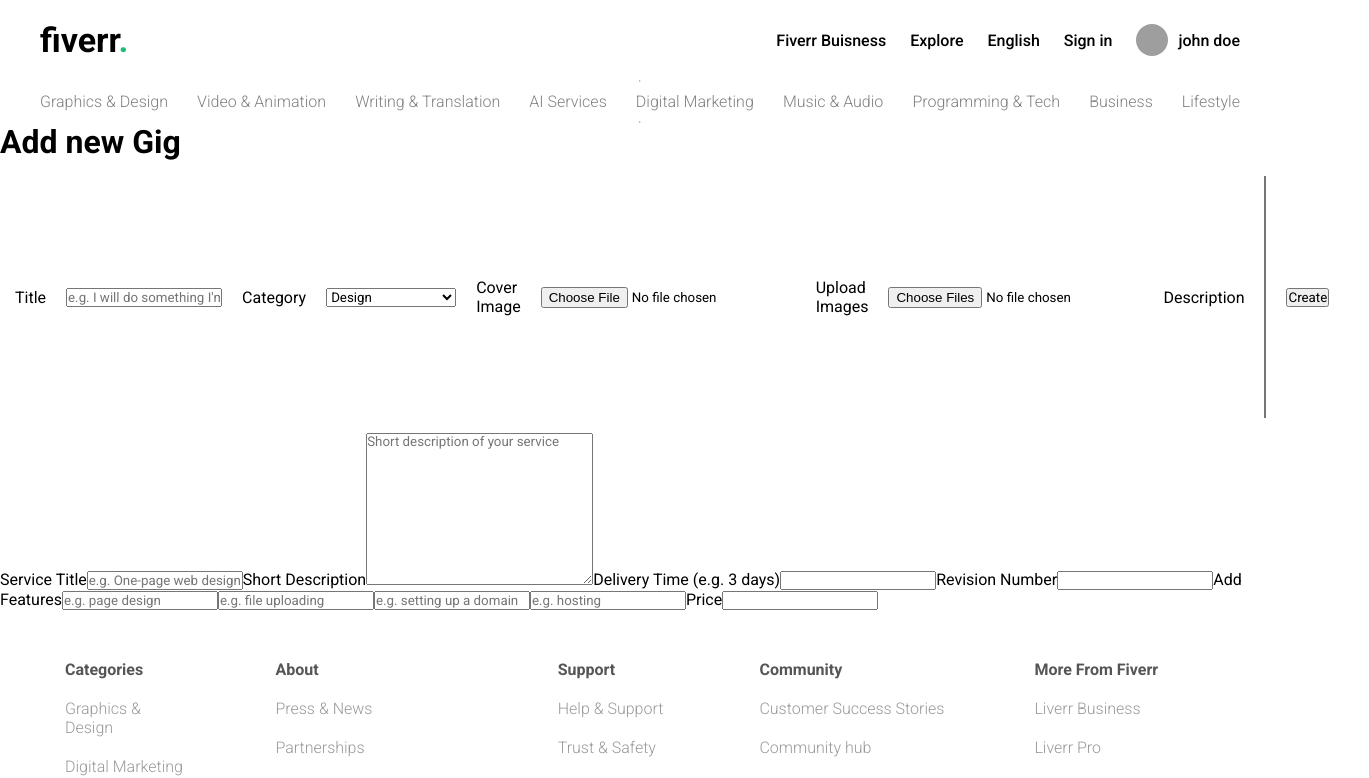
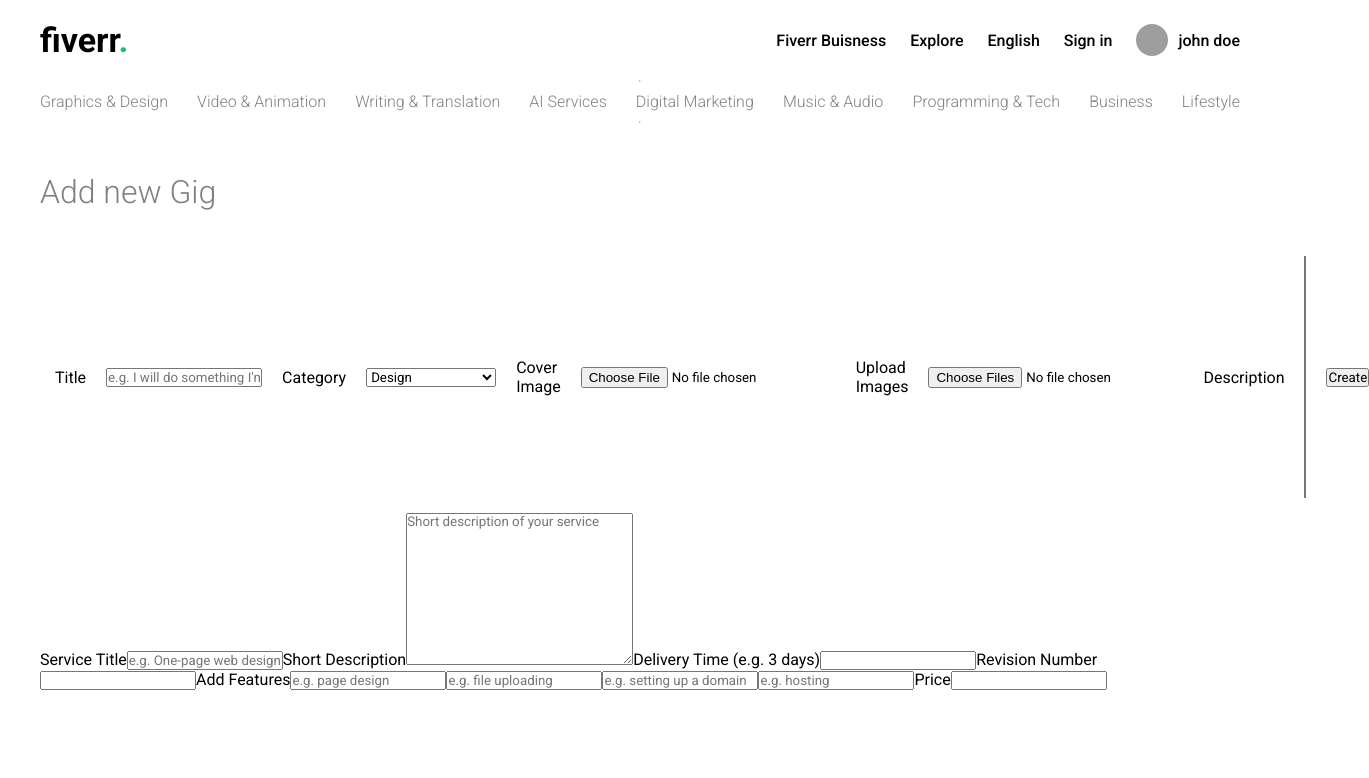
Before and after one commit to sonushrivastav/fiverr-reactjs-nodejs, a React (Vite) app: page /add in a window 1280 px wide. Shown: the top 778 px of the page, 1369 px wide, since content can reach past the window. Built offline with nearby package versions, Linux system fonts and the light colour scheme; grey boxes are pictures that could not be loaded.

Commit message:
adding style for leftside input field

```diff
--- a/src/pages/addgigs/Add.jsx
+++ b/src/pages/addgigs/Add.jsx
@@ -2,7 +2,7 @@
 import "./add.css"
 const Add = () => {
   return (
-    <div className='add'>
+    <div className='Add'>
       <div className='addContainer'>
         <h1>Add new Gig</h1>
         <div className='sections'>
--- a/src/pages/addgigs/add.css
+++ b/src/pages/addgigs/add.css
@@ -0,0 +1,15 @@
+.Add{
+    display: flex;
+    justify-content: center;
+}
+.Add .addContainer{
+    width: 1200px;
+    padding: 50px 0px;
+}
+
+.Add .addContainer h1{
+    width: max-content;
+    margin-bottom: 30px;
+    color: gray;
+    font-weight: 300;
+}
```
